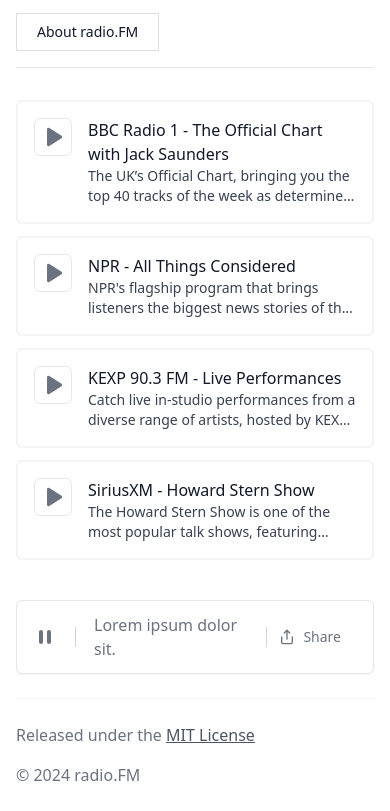
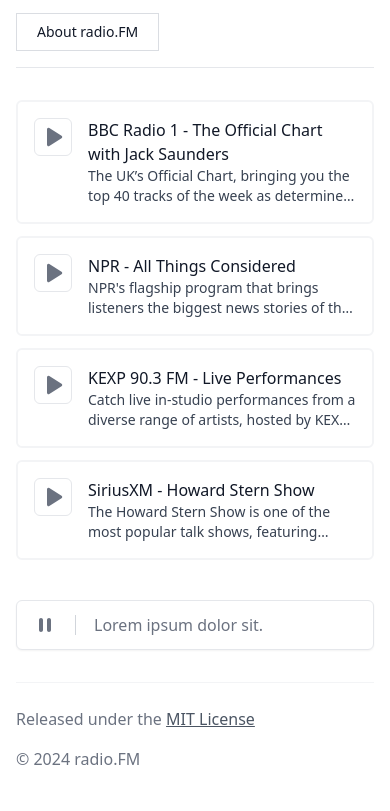
Before and after one commit to antheiz/radio-fm, an Astro site: page / in a window 390 px wide. Shown: the part 121-932 px from the top of the page. Built offline with nearby package versions, Linux system fonts and the light colour scheme; Astro itself is replaced by a stand-in of ours.

Commit message:
fix: add padding bottom between footer and radio control

```diff
--- a/src/components/RadioControl.astro
+++ b/src/components/RadioControl.astro
@@ -1,6 +1,6 @@
 <!-- Sticky Share Group -->
 <div class="sticky inset-0 flex items-center justify-center">
-  <div class="max-w-3xl w-full mx-auto px-4 pt-10 sm:px-8">
+  <div class="max-w-3xl w-full mx-auto px-4 pb-2 pt-10 sm:px-8">
     <div class="border border-gray-200 shadow-sm rounded-md py-3 px-4 bg-white">
       <div class="flex items-center gap-x-1.5">
         <!-- Button -->
@@ -18,13 +18,13 @@
 
         <!-- Button -->
         <div class="hs-tooltip inline-block">
-            <p class="line-clamp-2 font-medium text-gray-500">
+            <p class="line-clamp-2 md:font-medium text-gray-500">
                 Lorem ipsum dolor sit.
             </p>
         </div>
         <!-- Button -->
 
-        <div class="flex ml-auto pr-4 text-right border-l border-gray-300 pl-3">
+        <div class="hidden md:flex ml-auto pr-4 text-right border-l border-gray-300 pl-3">
             <!-- Button -->
             <div class="relative inline-flex">
                 <button id="hs-blog-article-share-dropdown" type="button" class="flex items-center gap-x-2 text-sm text-gray-500 hover:text-gray-800 focus:outline-none focus:text-gray-800" aria-haspopup="menu" aria-expanded="false" aria-label="Dropdown">
```
